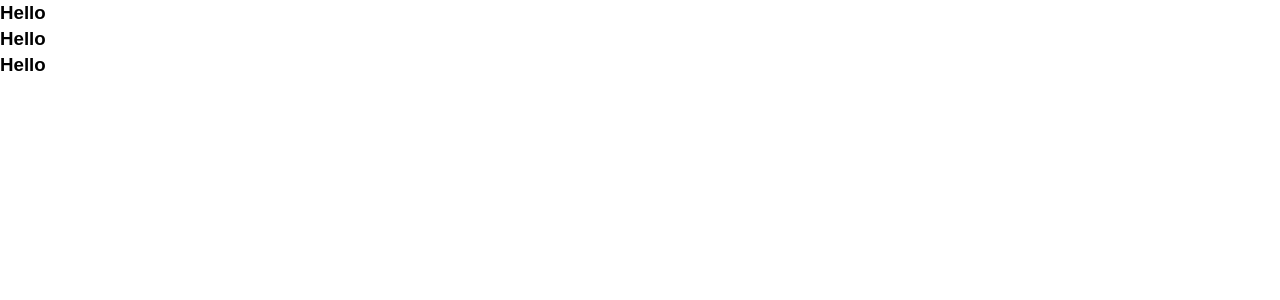
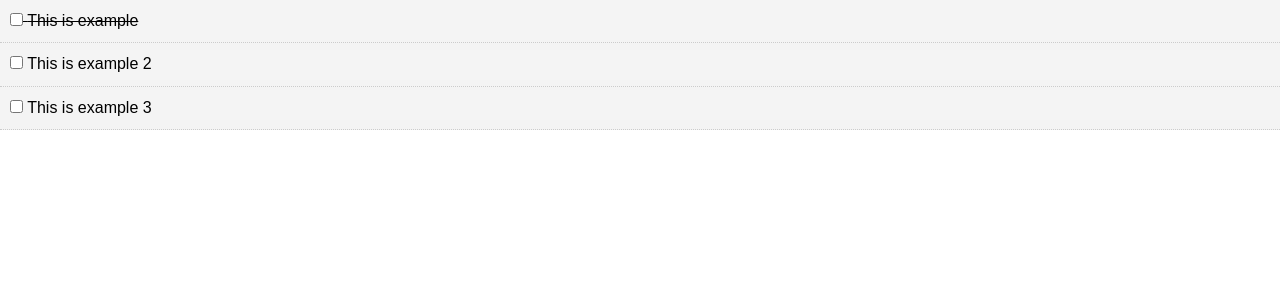
Before and after one commit to RaunaqChawhan/react-todo, a React (Create React App) app: page / in a window 1280 px wide. Shown: the top 300 px of the page. Built offline with nearby package versions, Linux system fonts and the light colour scheme.

Commit message:
styling and component

```diff
--- a/src/App.js
+++ b/src/App.js
@@ -9,7 +9,7 @@ class App extends Component {
       {
         id: 1,
         title: "This is example",
-        isCompleted: false
+        isCompleted: true
       },
       {
         id: 2,
--- a/src/components/TodoItem.js
+++ b/src/components/TodoItem.js
@@ -1,13 +1,45 @@
 import React, { Component } from 'react';
+import PropTypes from 'prop-types';
 
 class TodoItem extends Component {
+
+    getStyle = () => {
+        // if(this.props.todo.isCompleted) {
+        //     return { textDecoration: 'line-through' }
+        // } else { return {  textDecoration: 'none'}
+        // }
+
+        return {
+            background: '#f4f4f4',
+            padding: '10px',
+            borderBottom: '1px #ccc dotted',
+            textDecoration: this.props.todo.isCompleted ? 'line-through' : 'none'
+        }
+    }
+
+    markComplete = (e) => {
+        console.log(this.props)
+    }
+
     render() {
         return (
-            <div>
-                <h3>Hello</h3>
+            <div style={ this.getStyle() }>
+                <p>
+                    <input type="checkbox" onChange={this.markComplete} /> {' '}
+                    { this.props.todo.title }
+                </p>
             </div>
         );
     }
 }
 
+//PropTypes
+TodoItem.propTypes = {
+    todo: PropTypes.object.isRequired
+}
+
+// const itemStyle = {
+//     backgroundColor: '#f4f4f4'
+// }
+
 export default TodoItem;
--- a/src/components/Todos.js
+++ b/src/components/Todos.js
@@ -1,13 +1,19 @@
 import React, { Component } from 'react';
-import TodoItem from './TodoItem'
+import TodoItem from './TodoItem';
+import PropTypes from 'prop-types';
 
 class Todos extends Component {
     render() {
         //console.log(this.props.todos)
         return this.props.todos.map((todo) => (
-            <TodoItem />
+            <TodoItem key={todo.id} todo={todo}/>
         ));
     }
 }
 
+//PropTypes
+Todos.propTypes = {
+    todos: PropTypes.array.isRequired
+}
+
 export default Todos;
```
